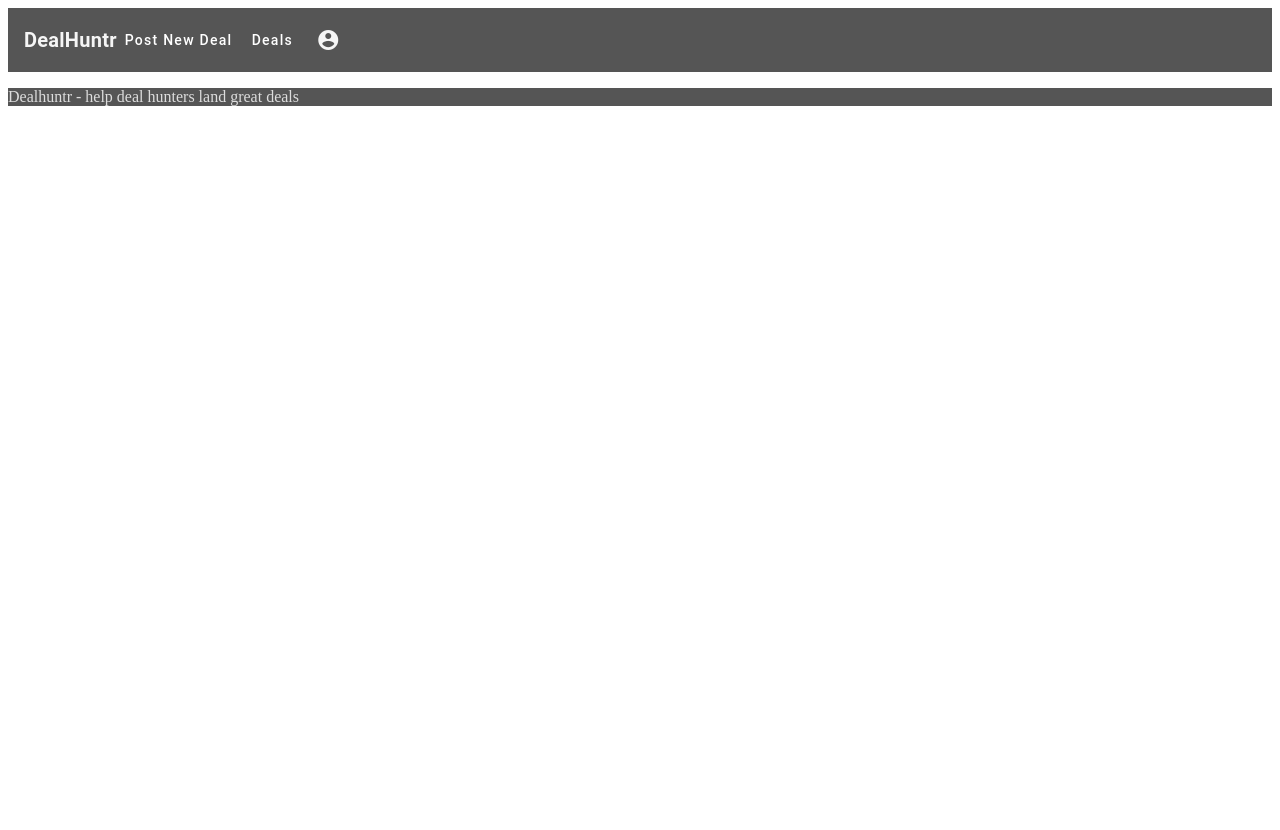
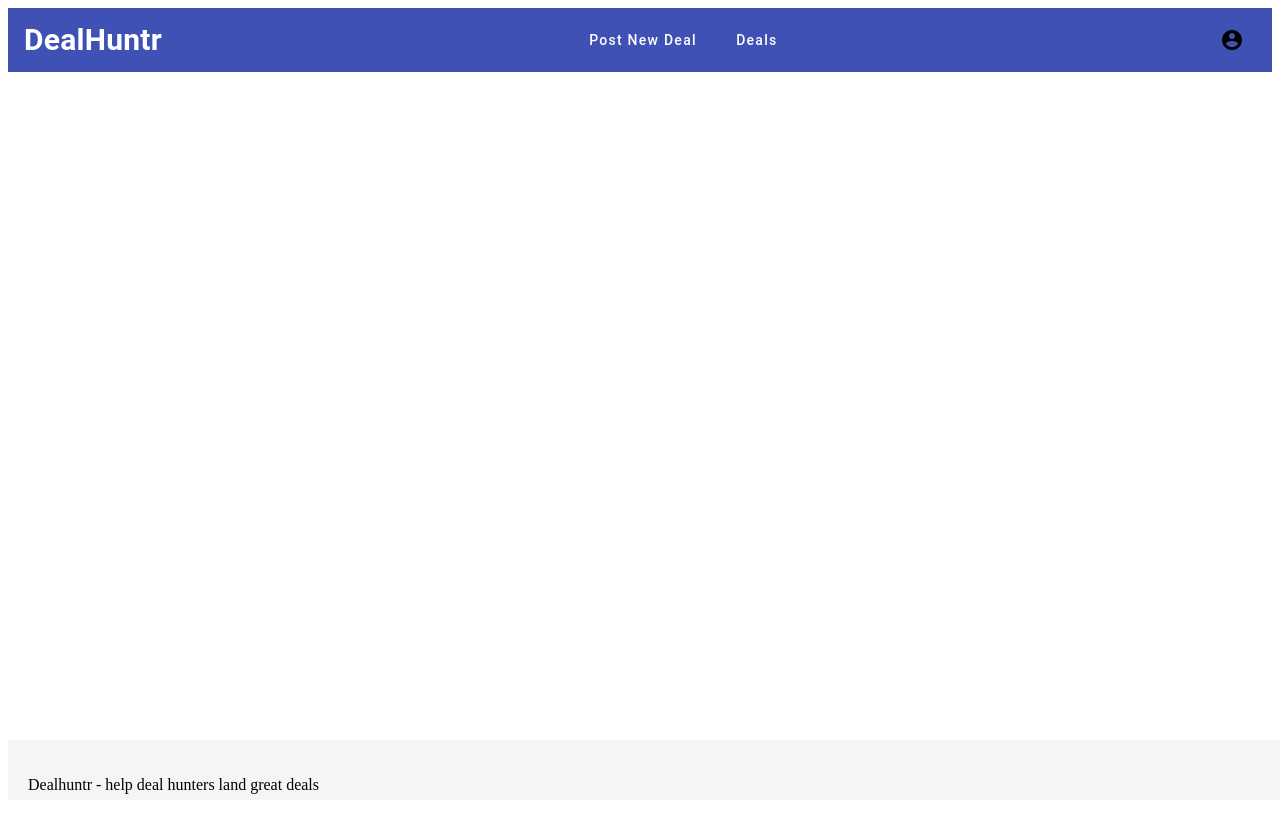
Before and after one commit to waterproofpatch/dealhunter, an Angular app: page /profile in a window 1280 px wide. Before the commit the page ends 800 px from the top, so only its background shows below. Built offline with nearby package versions, Linux system fonts and the light colour scheme.

Commit message:
revert styling

```diff
--- a/src/app/app.component.css
+++ b/src/app/app.component.css
@@ -1,26 +1,30 @@
-body {
-	background-color: #333;
-	color: #f5f5f5;
+.logo {
+	font-size: 1.5em;
+	font-weight: bold;
 }
 
-.toolbar {
-	background-color: #555;
+.spacer {
+	flex: 1 1 auto;
+}
+
+button {
+	margin-left: 20px;
+	color: white;
+}
+
+.footer {
+	position: absolute;
+	bottom: 0;
+	width: 100%;
+	height: 60px;
+	background-color: #f5f5f5;
+}
+
+.container {
+	padding: 20px;
 }
 
 .toolbar-button {
-	color: #f5f5f5;
+	color: black;
+	/* Or any color you prefer */
 }
-
-.logo {
-	font-weight: bold;
-	color: #f5f5f5;
-}
-
-.footer {
-	background-color: #555;
-	color: #f5f5f5;
-}
-
-.text-muted {
-	color: #ddd;
-}
```
